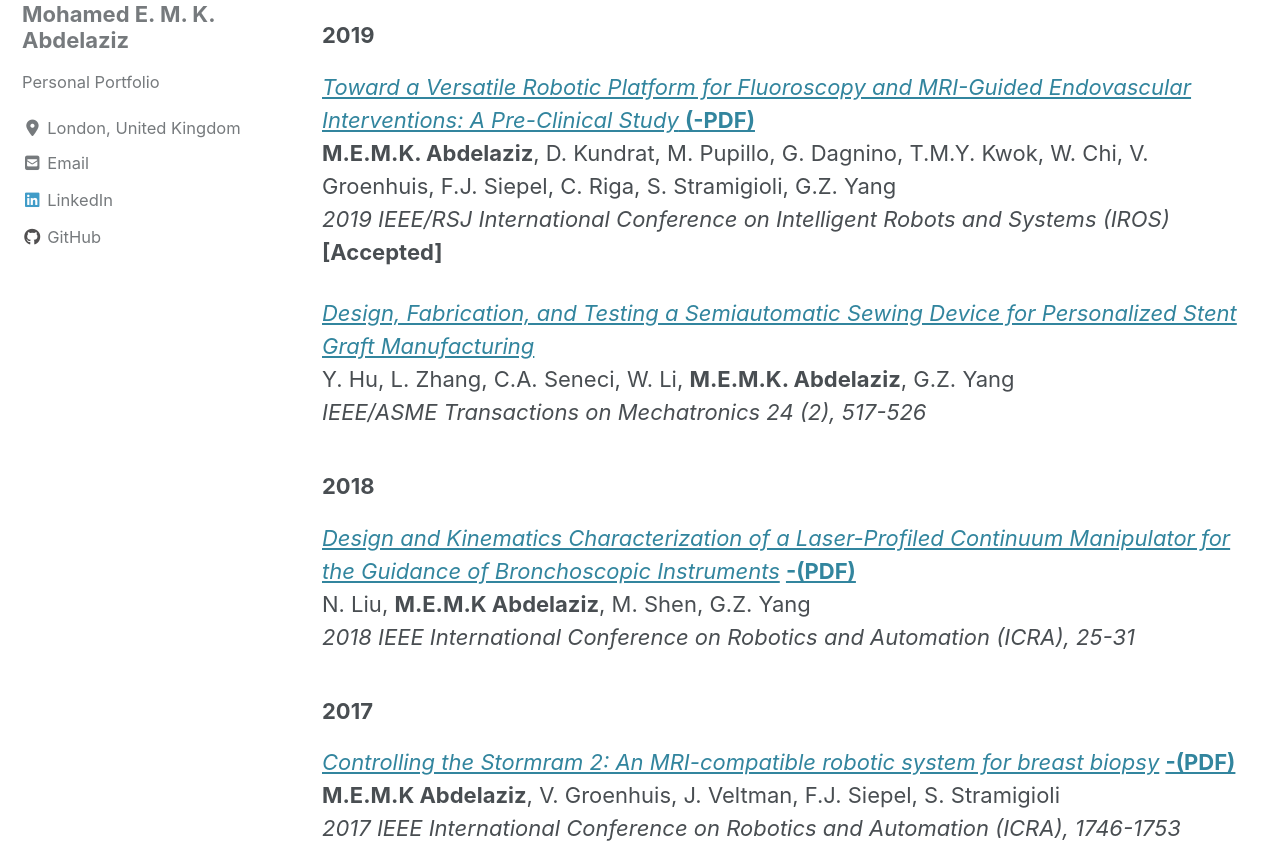
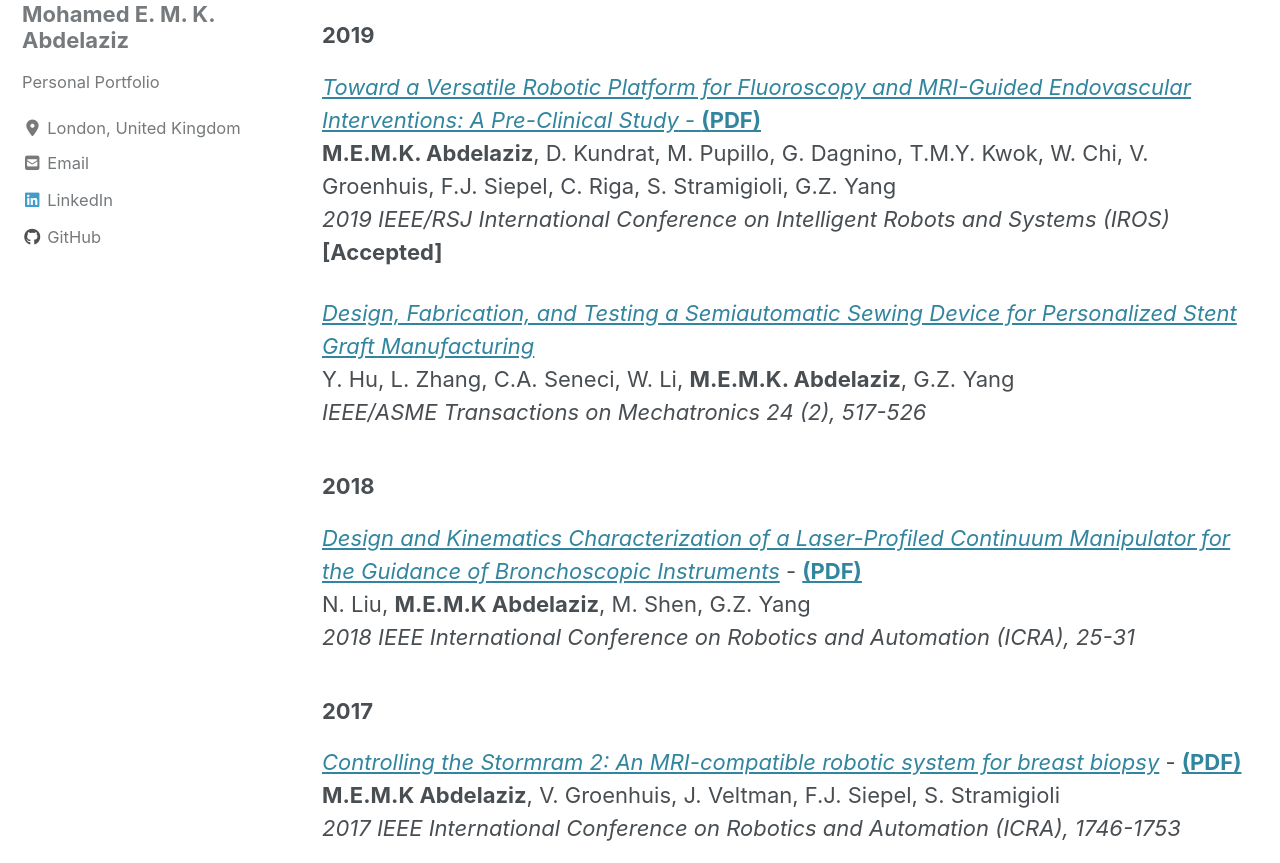
Before and after one commit to memkabdelaziz/memkabdelaziz.github.io, a Jekyll site: the page built from _pages/publications.md, in a window 1280 px wide and 1400 px high. Shown: the part 255-1118 px from the top of the window. Built offline with Jekyll 4.4.1, drawn with Linux system fonts in a browser that asks for light colours; cached includes are drawn as plain includes; nearby versions of some CDN libraries.

Commit message:
newchange43343

```diff
--- a/_pages/publications.md
+++ b/_pages/publications.md
@@ -8,7 +8,7 @@
 
 ## Research Papers
 ### 2019
-[*Toward a Versatile Robotic Platform for Fluoroscopy and MRI-Guided Endovascular Interventions: A Pre-Clinical Study* **(-PDF)**](/images/IROS19-website-accepted.pdf) <br />
+[*Toward a Versatile Robotic Platform for Fluoroscopy and MRI-Guided Endovascular Interventions: A Pre-Clinical Study* - **(PDF)**](/images/IROS19-website-accepted.pdf) <br />
 **M.E.M.K. Abdelaziz**, D. Kundrat, M. Pupillo, G. Dagnino, T.M.Y. Kwok, W. Chi, V. Groenhuis, F.J. Siepel, C. Riga, S. Stramigioli, G.Z. Yang <br />
 *2019 IEEE/RSJ International Conference on Intelligent Robots and Systems (IROS)* **[Accepted]**
 
@@ -17,12 +17,12 @@
 *IEEE/ASME Transactions on Mechatronics 24 (2), 517-526*
 
 ### 2018
-[*Design and Kinematics Characterization of a Laser-Profiled Continuum Manipulator for the Guidance of Bronchoscopic Instruments*](https://ieeexplore.ieee.org/abstract/document/8460849) [**-(PDF)**](/images/ICRA2018-website.pdf)<br />
+[*Design and Kinematics Characterization of a Laser-Profiled Continuum Manipulator for the Guidance of Bronchoscopic Instruments*](https://ieeexplore.ieee.org/abstract/document/8460849) - [**(PDF)**](/images/ICRA2018-website.pdf)<br />
 N. Liu, **M.E.M.K Abdelaziz**, M. Shen, G.Z. Yang <br />
 *2018 IEEE International Conference on Robotics and Automation (ICRA), 25-31*
 
 ### 2017
-[*Controlling the Stormram 2: An MRI-compatible robotic system for breast biopsy*](https://ieeexplore.ieee.org/document/7989206) [**-(PDF)**](/images/ICRA2017-website.pdf) <br />
+[*Controlling the Stormram 2: An MRI-compatible robotic system for breast biopsy*](https://ieeexplore.ieee.org/document/7989206) - [**(PDF)**](/images/ICRA2017-website.pdf) <br />
 **M.E.M.K Abdelaziz**, V. Groenhuis, J. Veltman, F.J. Siepel, S. Stramigioli <br />
 *2017 IEEE International Conference on Robotics and Automation (ICRA), 1746-1753*
 
```
